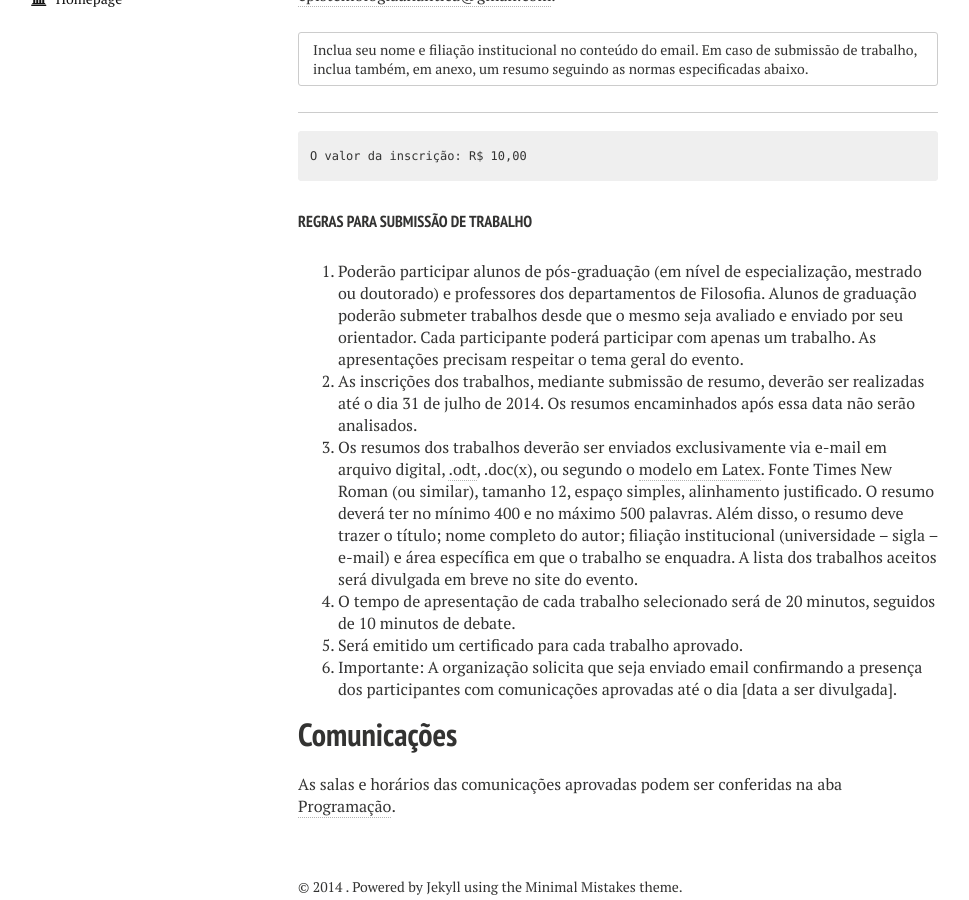
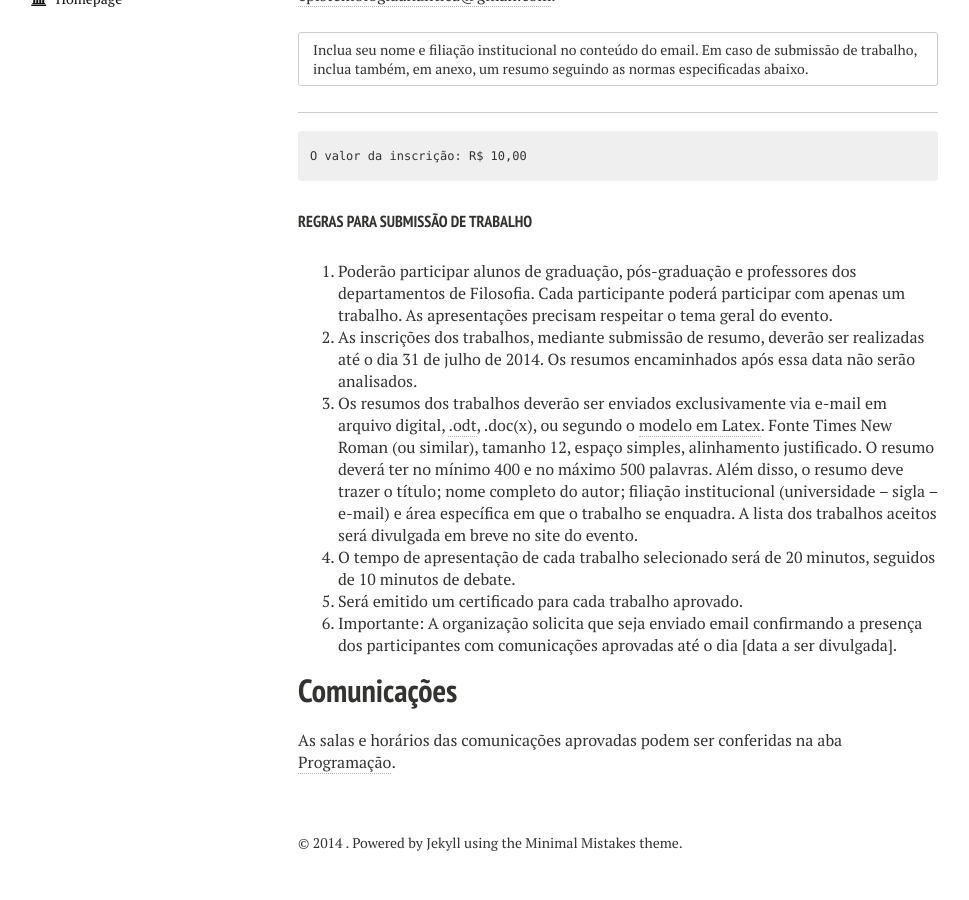
Before and after one commit to eventosfilosofiaufsm/coloquioepistemologia, a Jekyll site: the page built from inscricoes.md, in a window 1280 px wide and 900 px high, scrolled down 604 px. Shown: the whole window, without its empty margins (22-991 px from the left). Built offline with Jekyll 4.4.1, drawn with Linux system fonts in a browser that asks for light colours; nearby versions of some CDN libraries.

Commit message:
Atualização regras

```diff
--- a/inscricoes.md
+++ b/inscricoes.md
@@ -25,7 +25,7 @@ Inclua seu nome e filiação institucional no conteúdo do email. Em caso de sub
 
 ##### REGRAS PARA SUBMISSÃO DE TRABALHO
 
-1. Poderão participar alunos de pós-graduação (em nível de especialização, mestrado ou doutorado) e professores dos departamentos de Filosofia. Alunos de graduação poderão submeter trabalhos desde que o mesmo seja avaliado e enviado por seu orientador. Cada participante poderá participar com apenas um trabalho. As apresentações precisam respeitar o tema geral do evento.
+1. Poderão participar alunos de graduação, pós-graduação e professores dos departamentos de Filosofia. Cada participante poderá participar com apenas um trabalho. As apresentações precisam respeitar o tema geral do evento.
 2. As inscrições dos trabalhos, mediante submissão de resumo, deverão ser realizadas até o dia 31 de julho de 2014. Os resumos encaminhados após essa data não serão analisados.
 3. Os resumos dos trabalhos deverão ser enviados exclusivamente via e-mail em arquivo digital, <a href="https://raw.githubusercontent.com/eventosfilosofiaufsm/coloquioepistemologia/gh-pages/modelo-de-resumo.odt" target="_blank">.odt</a>, .doc(x), ou segundo o <a href="http://ethicscolloquiumbrazil.wordpress.com/modelo-latex/" target="_blank">modelo em Latex</a>. Fonte Times New Roman (ou similar), tamanho 12, espaço simples, alinhamento justificado. O resumo deverá ter no mínimo 400 e no máximo 500 palavras. Além disso, o resumo deve trazer o título; nome completo do autor; filiação institucional (universidade – sigla – e-mail) e área específica em que o trabalho se enquadra. A lista dos trabalhos aceitos será divulgada em breve no site do evento.
 4. O tempo de apresentação de cada trabalho selecionado será de 20 minutos, seguidos de 10 minutos de debate.
```
